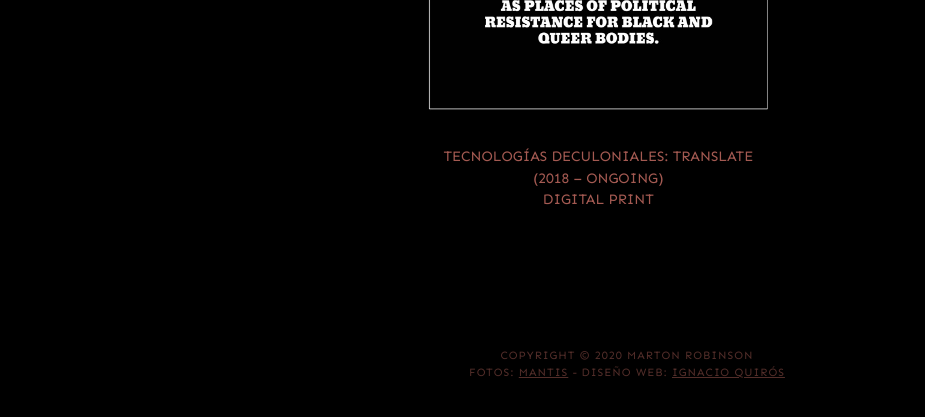
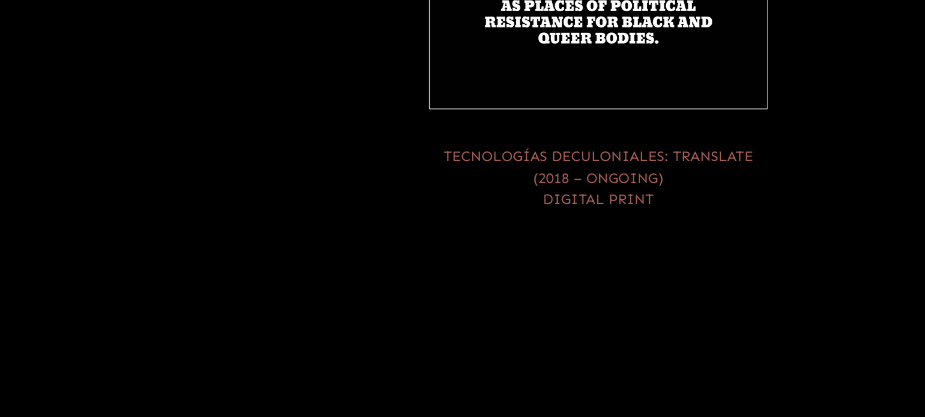
Before and after one commit to Ignacioqs/MartonRobinson, a plain HTML site: page work.html in a window 1280 px wide. Shown: the part 469-886 px from the top of the page, without its empty margins (158-1083 px from the left). After the commit the page ends 800 px from the top, so only its background shows below. Drawn offline with nearby package versions, Linux system fonts and the light colour scheme.

Commit message:
copy position

```diff
--- a/styles.css
+++ b/styles.css
@@ -333,18 +333,15 @@ display: flex;
 }
 
 .copyright {
-    display: flex;
-    justify-content: center;
     text-transform: uppercase;
-    font-size: .7em;
+    font-size: .6em;
     margin-top: 100px;
-    flex-direction: column;
-    align-items: center;
-    margin-bottom: 100px;
+    margin-bottom: 50px;
+    text-align: center;
 }
 
 .copyright p, .copyright a {
-    color: rgba(164, 90, 82, .5);
+    color: rgba(164, 90, 82, .4);
     letter-spacing: 1px;
     margin: 0;
     display: inline-block;
@@ -354,13 +351,11 @@ display: flex;
     text-decoration: underline;
     margin-bottom: -2px;
 }
+
 .linksCopy p a:hover {
    text-decoration: underline;
 }
 
-.yes {
-    margin-right: 30px;
-}
 
 /* ////////////////////////////////////////////////////////////////////////////////////////////////// */
 
@@ -492,18 +487,14 @@ display: flex;
         margin-left: 300px;
     }
 
-
-
     .videoOne {
         width: 640px;
         height: 400px;
-
-    }
-
-    .copyright {
-        margin-left: 25%;
     }
 
 
 
+
+
+
 }
--- a/work.html
+++ b/work.html
@@ -238,13 +238,7 @@
     </div>
     <!--/container-->
 
-    <div class="copyright yes">
-        <p>copyright &#169; 2020 Marton Robinson<br>
-        <div class="linksCopy">
-            <p>fotos: <a href="https://www.instagram.com/___mantis___/?hl=en">mantis</a> - </p>
-            <p>diseño web: <a href="https://www.instagram.com/nachooqs/?hl=en">Ignacio Quirós</a></p>
-        </div>
-    </div>
+
 
 
     <script src="https://code.jquery.com/jquery-3.5.1.slim.min.js"
```
Also changed, not shown: bio.html (+1 -7 lines), currently.html (+2 -2 lines), index.html (+1 -7 lines), video.html (+0 -7 lines).
